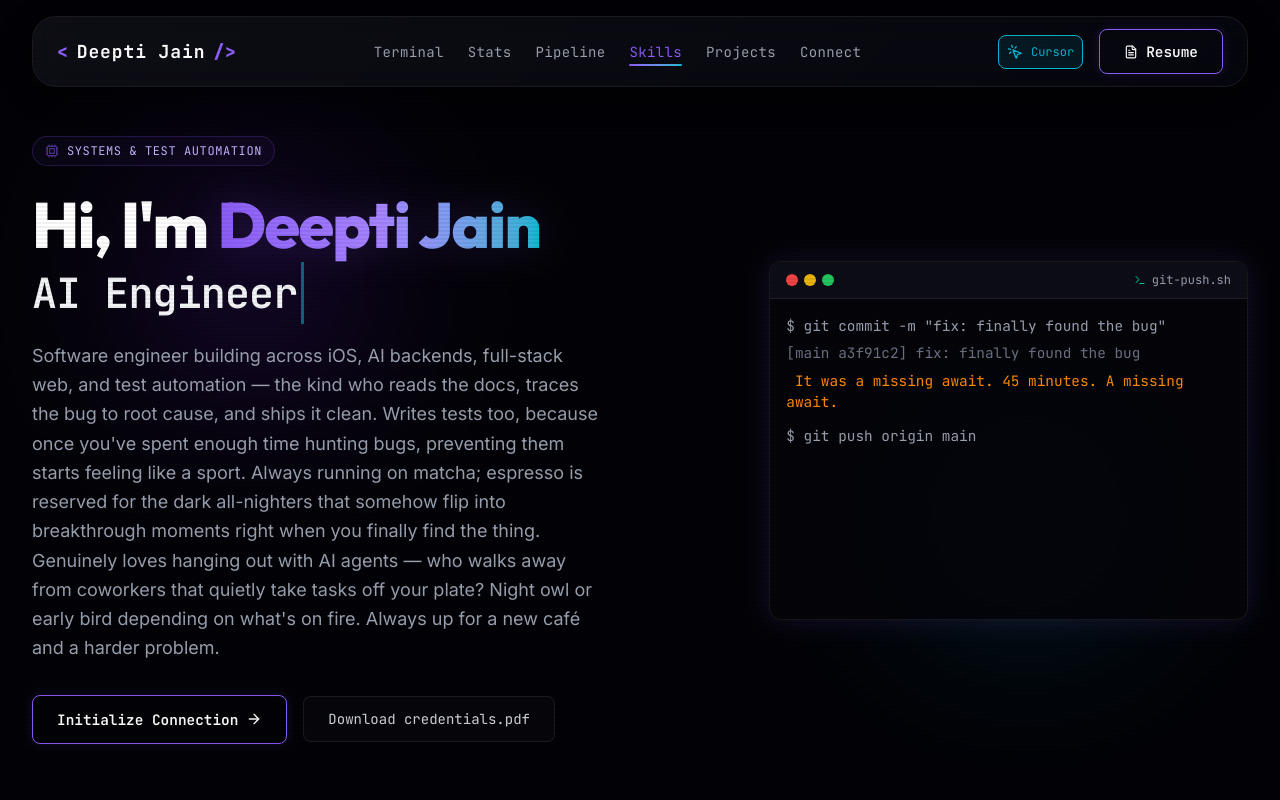
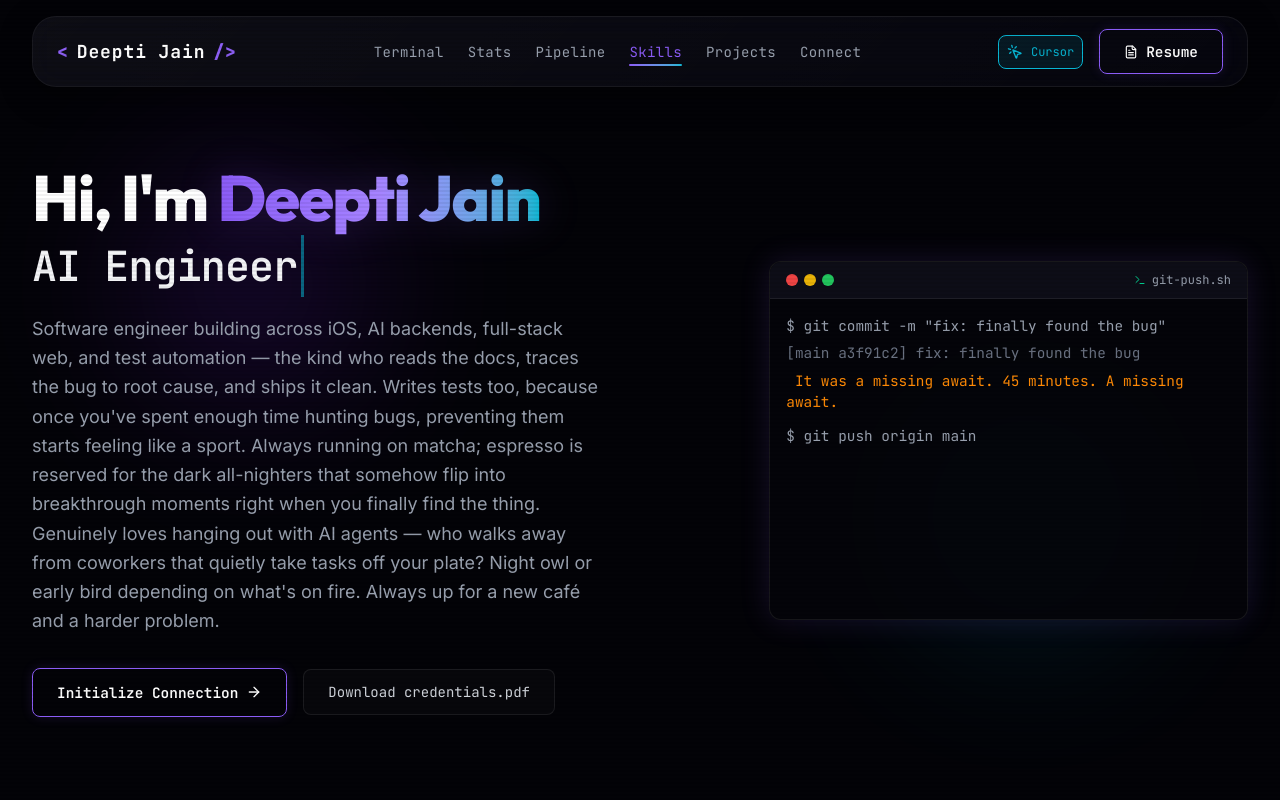
Before and after one commit to deepti1028/Portfolio, a React (Vite) app: page / in a window 1280 px wide. Shown: the top 800 px of the page. Built offline with nearby package versions, Linux system fonts and the light colour scheme.

Commit message:
removed badge from hero section

```diff
--- a/src/components/Hero.jsx
+++ b/src/components/Hero.jsx
@@ -96,10 +96,10 @@ export default function Hero() {
         {/* Left Column: Heading, Typed Title, Call to Action */}
         <div className="lg:col-span-7 flex flex-col items-start text-left">
           {/* Cyberpunk Badge */}
-          <div className="inline-flex items-center gap-2 px-3 py-1.5 rounded-full border border-violet-500/20 bg-violet-500/5 mb-6">
+          {/* <div className="inline-flex items-center gap-2 px-3 py-1.5 rounded-full border border-violet-500/20 bg-violet-500/5 mb-6">
             <Cpu size={14} className="text-[var(--color-primary)] animate-pulse" />
             <span className="text-xs font-mono text-violet-300 tracking-wider uppercase">Systems & Test Automation</span>
-          </div>
+          </div> */}
 
           {/* Headline */}
           <h1 className="text-[var(--size-h1)] font-extrabold leading-[1.1] tracking-tight mb-2 text-white">
```
